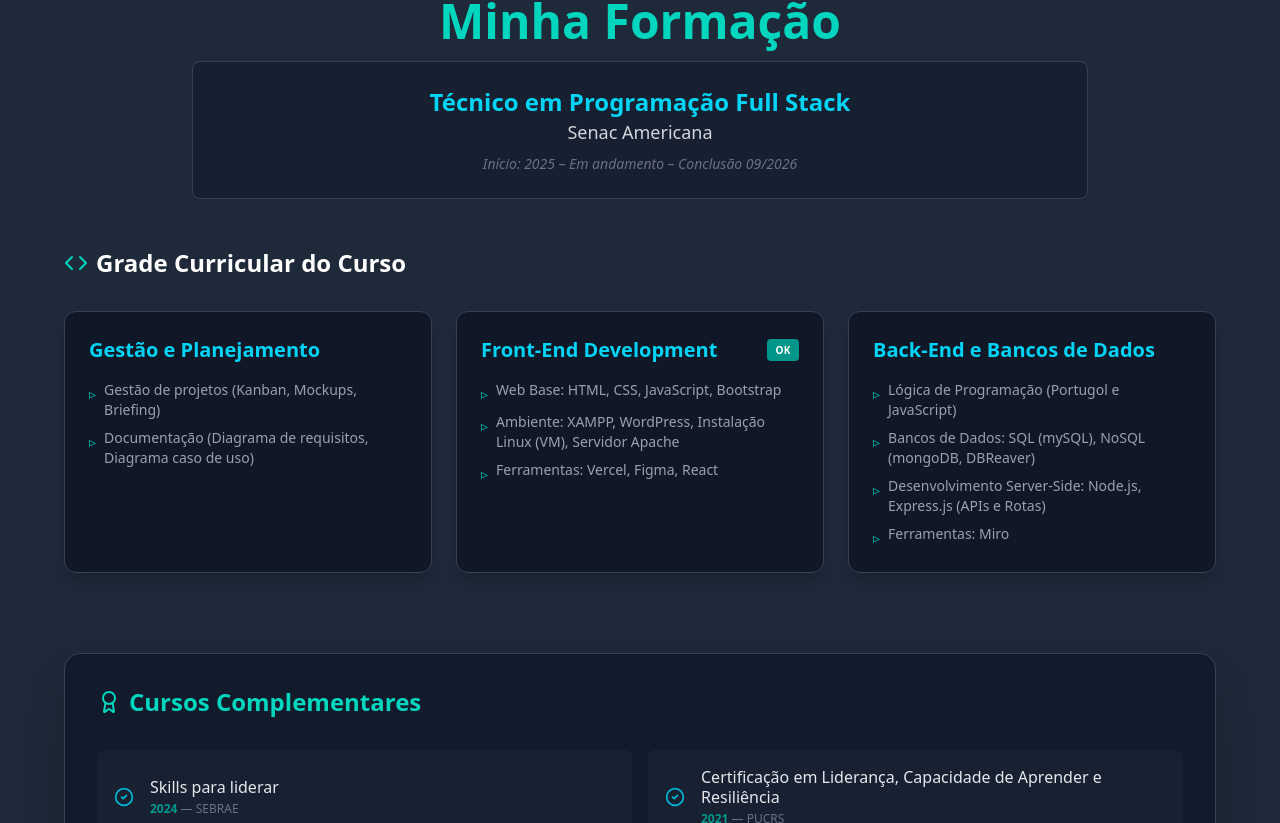
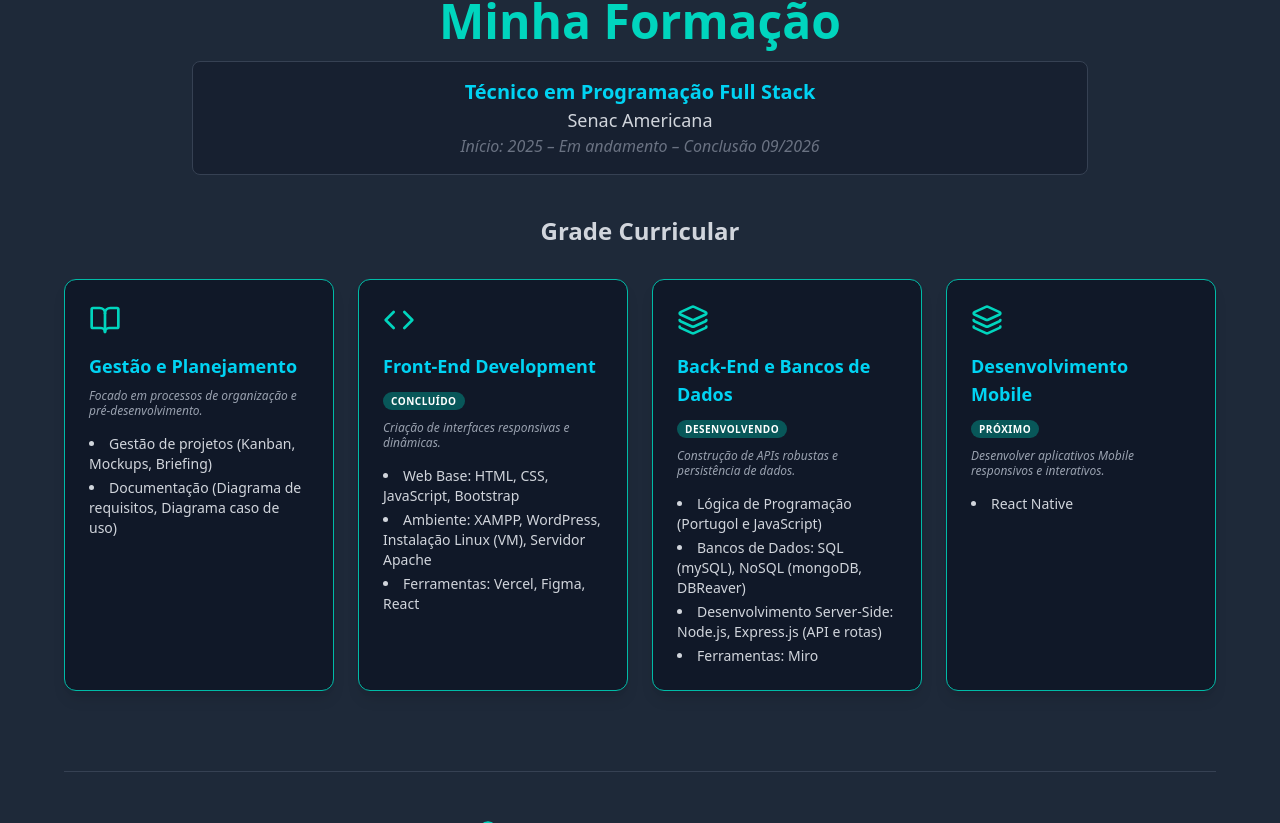
Before and after one commit to roberto-mazor/Portifolio-React-Tailwind, a React (Vite) app: page /sobre-mim in a window 1280 px wide. Shown: the part 1117-1940 px from the top of the page. Built offline with nearby package versions, Linux system fonts and the light colour scheme.

Commit message:
Update Formation.jsx

```diff
--- a/src/pages/Formation.jsx
+++ b/src/pages/Formation.jsx
@@ -2,6 +2,7 @@
 import React from 'react';
 import { BookOpen, Code, Layers, Award, CheckCircle2 } from 'lucide-react';
 
+// Dados do Curso e Módulos
 const formationData = {
     course: "Técnico em Programação Full Stack",
     institution: "Senac Americana",
@@ -10,6 +11,7 @@ const formationData = {
         {
             title: "Gestão e Planejamento",
             icon: BookOpen,
+            description: "Focado em processos de organização e pré-desenvolvimento.",
             details: [
                 "Gestão de projetos (Kanban, Mockups, Briefing)",
                 "Documentação (Diagrama de requisitos, Diagrama caso de uso)",
@@ -19,6 +21,7 @@ const formationData = {
             title: "Front-End Development",
             icon: Code,
             status: "Concluído",
+            description: "Criação de interfaces responsivas e dinâmicas.",
             details: [
                 "Web Base: HTML, CSS, JavaScript, Bootstrap",
                 "Ambiente: XAMPP, WordPress, Instalação Linux (VM), Servidor Apache",
@@ -28,11 +31,22 @@ const formationData = {
         {
             title: "Back-End e Bancos de Dados",
             icon: Layers,
+            status: "Desenvolvendo",
+            description: "Construção de APIs robustas e persistência de dados.",
             details: [
                 "Lógica de Programação (Portugol e JavaScript)",
                 "Bancos de Dados: SQL (mySQL), NoSQL (mongoDB, DBReaver)",
-                "Desenvolvimento Server-Side: Node.js, Express.js (APIs e Rotas)",
+                "Desenvolvimento Server-Side: Node.js, Express.js (API e rotas)",
                 "Ferramentas: Miro",
+            ]
+        },
+        {
+            title: "Desenvolvimento Mobile",
+            icon: Layers,
+            status: "Próximo",
+            description: "Desenvolver aplicativos Mobile responsivos e interativos.",
+            details: [
+                "React Native",
             ]
         }
     ],
@@ -52,31 +66,42 @@ const Formation = () => {
         <section id="formacao" className="bg-gray-800 text-white py-16 px-4 sm:px-8 lg:px-12">
             <div className="max-w-6xl mx-auto">
 
+                {/* Título da Seção */}
                 <h2 className="text-4xl sm:text-5xl font-extrabold text-center mb-4 text-teal-400">
                     Minha Formação
                 </h2>
 
-                <div className="text-center mb-12 max-w-4xl mx-auto p-6 border border-gray-700 rounded-lg bg-gray-900/50">
-                    <p className="text-2xl font-semibold text-cyan-400">{formationData.course}</p>
+                {/* Informações do Curso Principal */}
+                <div className="text-center mb-10 max-w-4xl mx-auto p-4 border border-gray-700 rounded-lg bg-gray-900/50">
+                    <p className="text-xl font-semibold text-cyan-400">{formationData.course}</p>
                     <p className="text-lg text-gray-300">{formationData.institution}</p>
-                    <p className="text-sm italic text-gray-500 mt-2">{formationData.duration}</p>
+                    <p className="text-md italic text-gray-500">{formationData.duration}</p>
                 </div>
 
-                {/* Grade do Senac */}
-                <h3 className="text-2xl font-bold mb-8 flex items-center gap-2">
-                    <Code className="text-teal-400" /> Grade Curricular do Curso
+                {/* Grid de Módulos (Senac) */}
+                <h3 className="text-2xl font-bold text-center mb-8 text-gray-300">
+                    Grade Curricular
                 </h3>
-                <div className="grid grid-cols-1 md:grid-cols-3 gap-6 mb-20">
+
+                <div className="grid grid-cols-1 md:grid-cols-2 lg:grid-cols-4 gap-6 mb-16">
                     {formationData.modules.map((module, index) => (
-                        <div key={index} className="bg-gray-900 p-6 rounded-xl border border-gray-700 hover:border-teal-500 transition-colors shadow-lg">
-                            <h4 className="text-xl font-bold mb-4 text-cyan-400 flex items-center justify-between">
+                        <div key={index} className="bg-gray-900 p-6 rounded-xl shadow-lg transition duration-500 border border-teal-500 hover:border-cyan-500">
+                            <module.icon className="w-8 h-8 mb-4 text-teal-400" />
+                            <h4 className="text-lg font-semibold mb-2 text-cyan-400">
                                 {module.title}
-                                {module.status && <span className="text-[10px] bg-teal-600 px-2 py-1 rounded text-white uppercase tracking-wider">OK</span>}
+                                {module.status && (
+                                    <div className="mt-1">
+                                        <span className="text-[10px] font-bold px-2 py-0.5 bg-teal-600/50 rounded-full text-white uppercase tracking-wider">
+                                            {module.status}
+                                        </span>
+                                    </div>
+                                )}
                             </h4>
-                            <ul className="space-y-2 text-sm text-gray-400">
-                                {module.details.map((item, i) => (
-                                    <li key={i} className="flex items-start gap-2">
-                                        <span className="text-teal-500 mt-1">▹</span> {item}
+                            <p className="text-gray-400 mb-4 text-xs italic leading-tight">{module.description}</p>
+                            <ul className="list-disc list-inside space-y-1 text-sm text-gray-300">
+                                {module.details.map((detail, detailIndex) => (
+                                    <li key={detailIndex} className="hover:text-cyan-300 transition duration-200">
+                                        {detail}
                                     </li>
                                 ))}
                             </ul>
@@ -85,19 +110,19 @@ const Formation = () => {
                 </div>
 
                 {/* Seção de Cursos Complementares */}
-                <div className="bg-gray-900/80 p-8 rounded-2xl border border-gray-700 shadow-2xl">
-                    <h3 className="text-2xl font-bold mb-8 text-teal-400 flex items-center gap-2">
-                        <Award className="w-6 h-6" /> Cursos Complementares
+                <div className="mt-20 pt-12 border-t border-gray-700">
+                    <h3 className="text-2xl font-bold text-center mb-10 text-teal-400 flex items-center justify-center gap-3">
+                        <Award className="w-8 h-8" /> Cursos Complementares
                     </h3>
 
-                    <div className="grid grid-cols-1 md:grid-cols-2 gap-4">
+                    <div className="grid grid-cols-1 md:grid-cols-2 gap-4 max-w-5xl mx-auto">
                         {formationData.complementary.map((curso, index) => (
-                            <div key={index} className="flex items-center gap-4 p-4 rounded-lg bg-gray-800/50 border border-transparent hover:border-gray-600 transition-all group">
-                                <CheckCircle2 className="w-5 h-5 text-cyan-500 shrink-0 group-hover:scale-110 transition-transform" />
+                            <div key={index} className="flex items-start gap-4 p-4 rounded-lg bg-gray-900/40 border border-gray-700/50 hover:border-cyan-500/50 transition-all group">
+                                <CheckCircle2 className="w-5 h-5 text-cyan-500 shrink-0 mt-1 group-hover:scale-110 transition-transform" />
                                 <div>
-                                    <p className="text-gray-200 font-medium leading-tight">{curso.title}</p>
+                                    <p className="text-gray-200 font-medium leading-snug">{curso.title}</p>
                                     <p className="text-xs text-gray-500 mt-1">
-                                        <span className="text-teal-600 font-bold">{curso.year}</span> — {curso.org}
+                                        <span className="text-teal-500 font-semibold">{curso.year}</span> — {curso.org}
                                     </p>
                                 </div>
                             </div>
```
